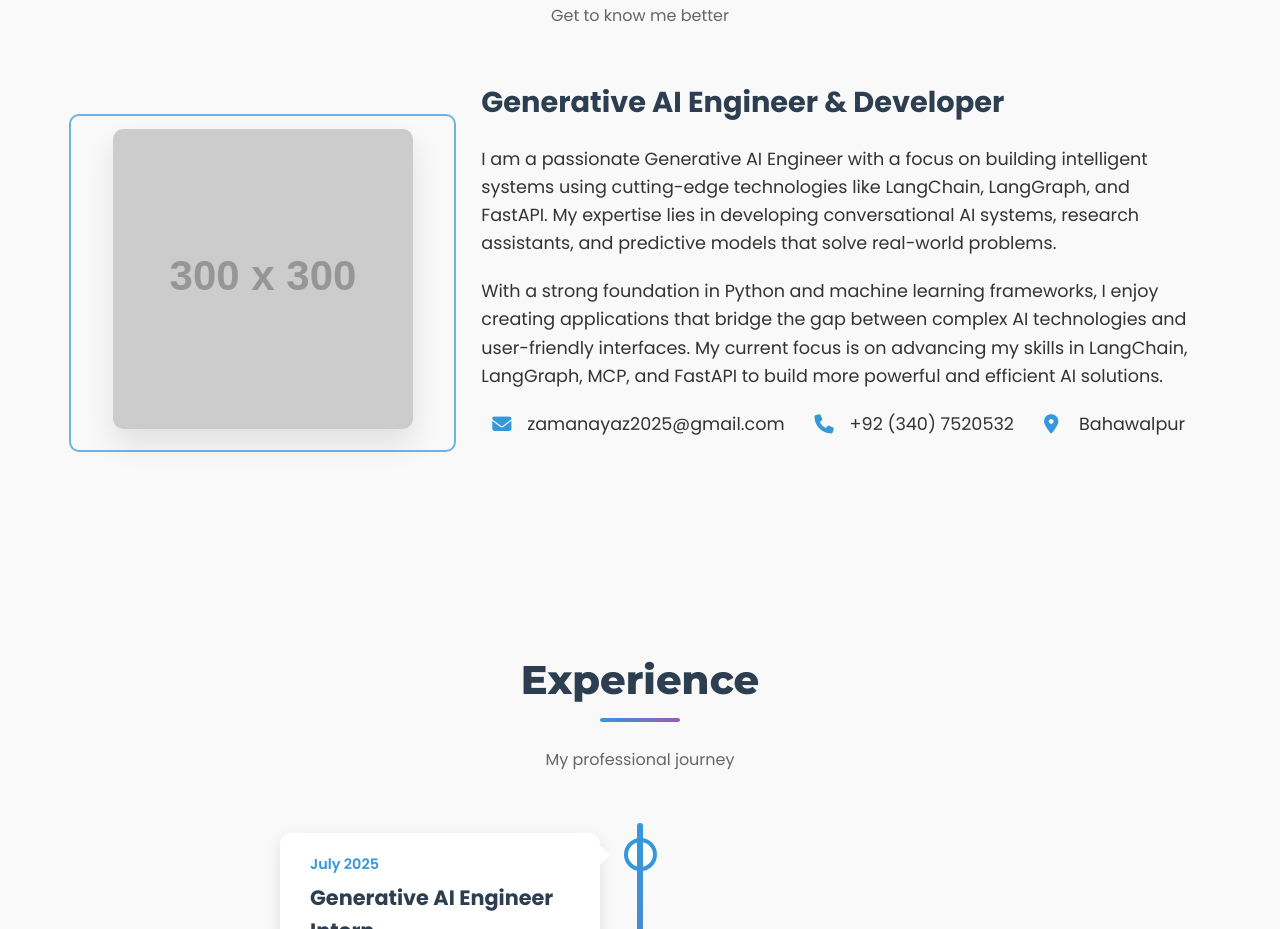
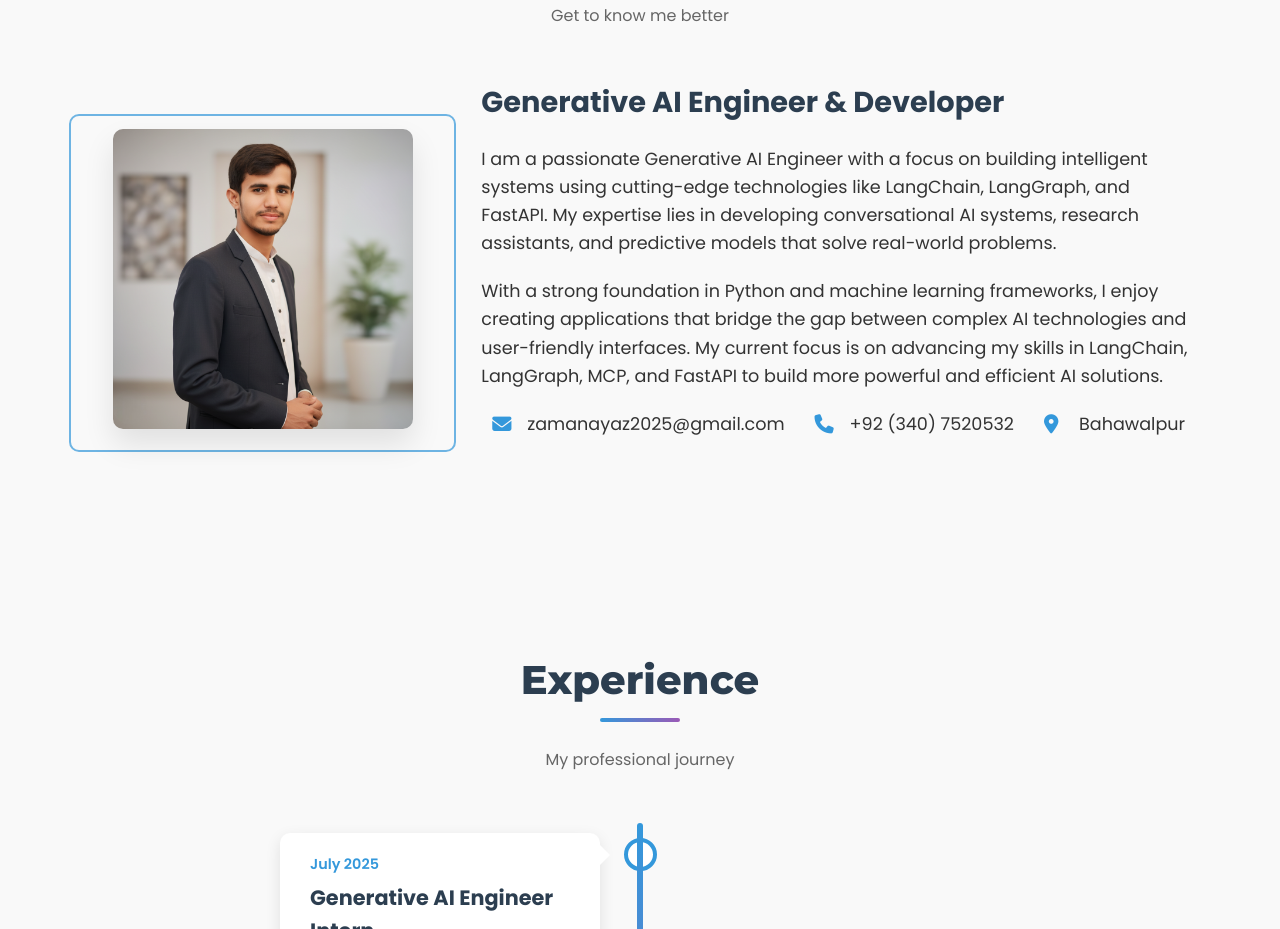
Before and after one commit to zamanayaz/zamanayaz.github.io, a plain HTML site: page index.html in a window 1280 px wide. Shown: the part 976-1905 px from the top of the page. Drawn offline with Linux system fonts and the light colour scheme; placeholder pictures from the web are drawn by us.

Commit message:
Update index.html

```diff
--- a/index.html
+++ b/index.html
@@ -1145,8 +1145,7 @@
             </div>
             <div class="about-content">
                 <div class="about-image fade-in">
-                    <!-- Replace this with your actual image -->
-                    <img src="https://via.placeholder.com/300" alt="Zaman Ayaz">
+                    <img src="https://raw.githubusercontent.com/zamanayaz/zamanayaz.github.io/refs/heads/main/myself.png" alt="Zaman Ayaz">
                 </div>
                 <div class="about-text fade-in">
                     <h3>Generative AI Engineer & Developer</h3>
```
